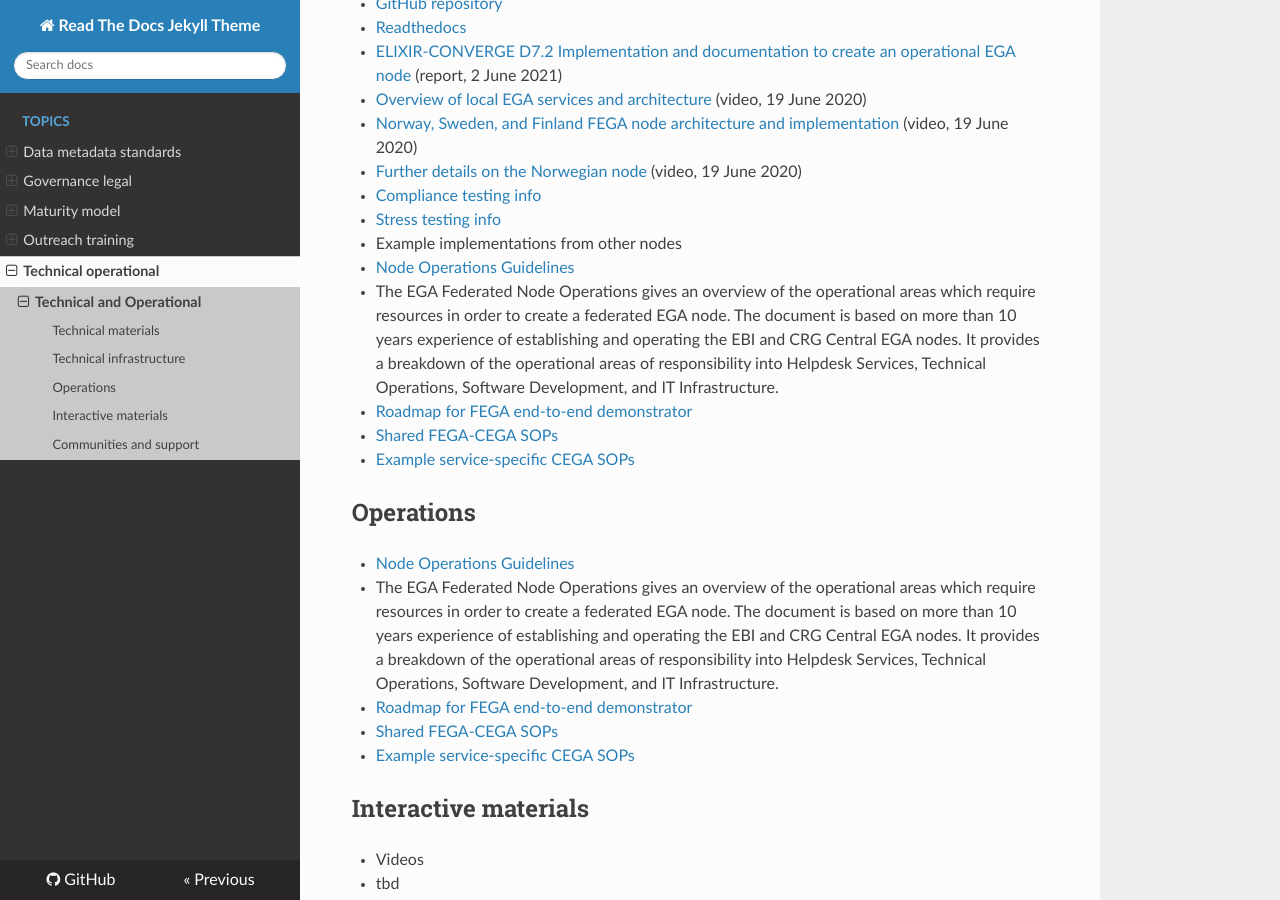
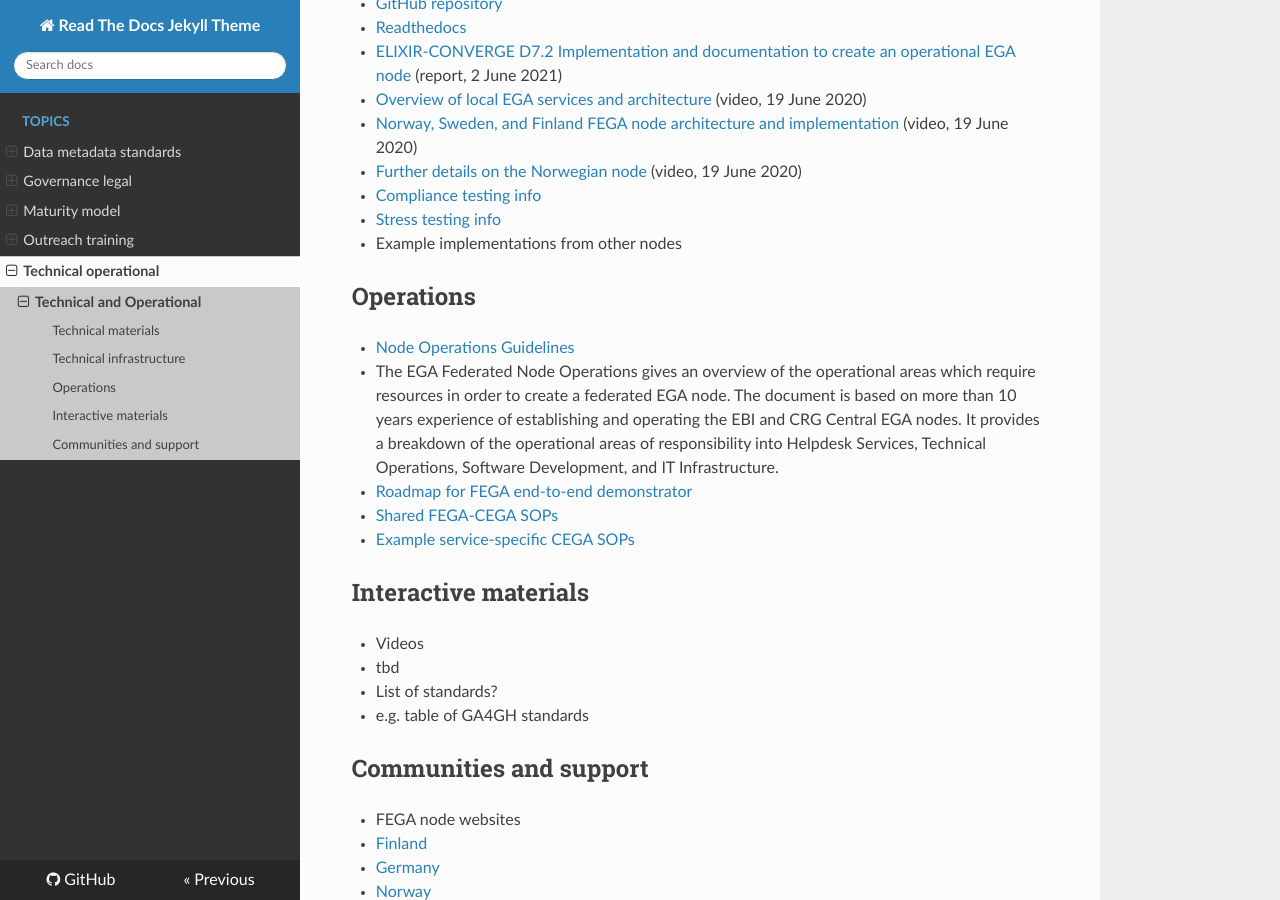
Before and after one commit to viklund/FEGA-onboarding, an MkDocs documentation site: the page built from docs/topics/technical-operational/README.md, in a window 1280 px wide and 900 px high, scrolled down 520 px. Built offline with MkDocs 1.6.1, drawn with Linux system fonts in a browser that asks for light colours; nearby versions of some CDN libraries.

Commit message:
Update README.md

```diff
--- a/docs/topics/technical-operational/README.md
+++ b/docs/topics/technical-operational/README.md
@@ -23,11 +23,6 @@ Target of audience: software developers and engineers, bioinformaticians, suppor
 - [Stress testing info](TBD)
 - Example implementations from other nodes
 
-- [Node Operations Guidelines](https://ega-archive.org/files/EGA-Node-Operations-v2.pdf)
-  - The EGA Federated Node Operations gives an overview of the operational areas which require resources in order to create a federated EGA node. The document is based on more than 10 years experience of establishing and operating the EBI and CRG Central EGA nodes. It provides a breakdown of the operational areas of responsibility into Helpdesk Services, Technical Operations, Software Development, and IT Infrastructure.
-- [Roadmap for FEGA end-to-end demonstrator](https://docs.google.com/document/d/1m7WDC112e73Kw79baZcsRsQOkAAGKtp_AiqJRhrgtUk/edit?usp=sharing)
-- [Shared FEGA-CEGA SOPs](https://drive.google.com/drive/folders/14yFvXOxRyGl-ENogIB5TdogIUdL-gmfk?usp=sharing)
-- [Example service-specific CEGA SOPs](TBD)
 
 ## Operations
 
```
